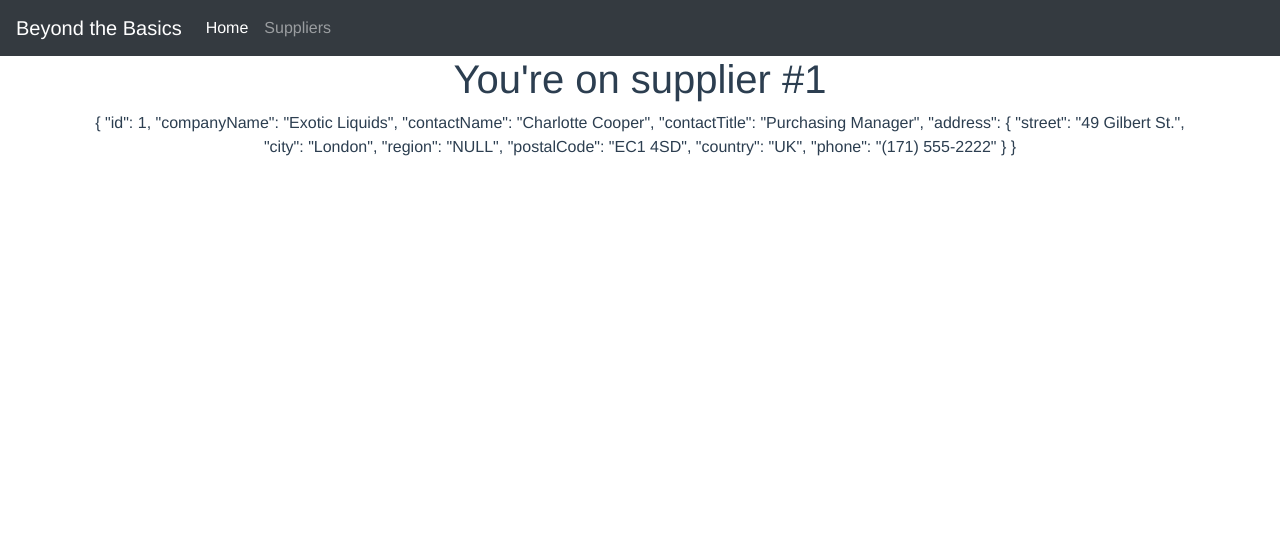
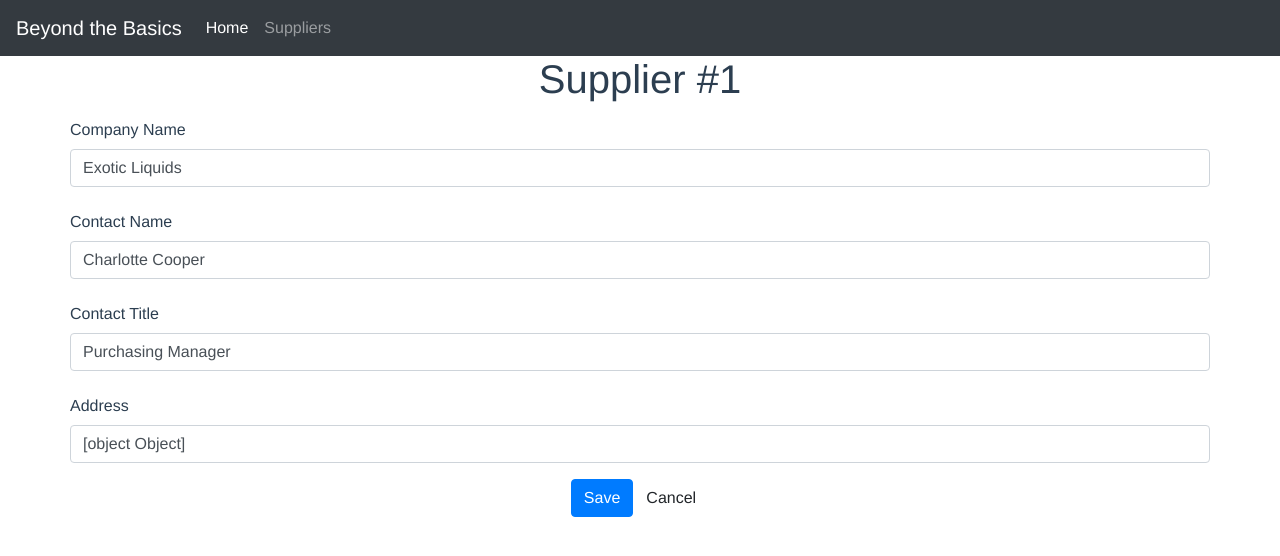
Before and after one commit to devworkshops/masteringvuejs-code-demo, a Vue app in the folder beyond-the-basics/: page /supplier/1 in a window 1280 px wide. Shown: the top 556 px of the page. Built offline with nearby package versions, Linux system fonts and the light colour scheme; data requests are answered from the project's data file.

Commit message:
Creating simple form to edit supplier

```diff
--- a/beyond-the-basics/src/services/NorthwindService.js
+++ b/beyond-the-basics/src/services/NorthwindService.js
@@ -15,5 +15,8 @@ export const SupplierService = {
     },
     getSupplier(id) {
         return apiClient.get('/suppliers/' + id)
+    },
+    updateSupplier(supplier) {
+        return apiClient.put('/suppliers/' + supplier.id, supplier);
     }
 }
--- a/beyond-the-basics/src/views/Suppliers/SupplierEdit.vue
+++ b/beyond-the-basics/src/views/Suppliers/SupplierEdit.vue
@@ -1,7 +1,28 @@
 <template>
   <div>
-    <h1>You're on supplier #{{id}}</h1>
-    <p>{{model}}</p>
+    <h1>Supplier #{{id}}</h1>
+    <form class="form">
+      <div class="form-group row">
+        <label class="col-form-label">Company Name</label>
+        <input type="text" class="form-control" v-model="model.companyName">
+      </div>
+      <div class="form-group row">
+        <label class="col-form-label">Contact Name</label>
+        <input type="text" class="form-control" v-model="model.contactName">
+      </div>
+      <div class="form-group row">
+        <label class="col-form-label">Contact Title</label>
+        <input type="text" class="form-control" v-model="model.contactTitle">
+      </div>
+      <div class="form-group row">
+        <label class="col-form-label">Address</label>
+        <input type="text" class="form-control" v-model="model.address">
+      </div>
+    </form>
+    <p>
+      <button @click.prevent="save()" class="btn btn-primary">Save</button>
+      <button @click.prevent="navigateBack()" class="btn btn-default">Cancel</button>
+    </p>
   </div>
 </template>
 
@@ -21,7 +42,17 @@ export default {
     };
   },
   created() {
-    SupplierService.getSupplier(this.id).then(r => this.model = r.data);
+    SupplierService.getSupplier(this.id).then(r => (this.model = r.data));
+  },
+  methods: {
+    save() {
+      SupplierService.updateSupplier(this.model)
+        .then(r => this.navigateBack())
+        .catch(err => console.error(err));
+    },
+    navigateBack() {
+      this.$router.push("/supplier");
+    }
   }
 };
 </script>
```
